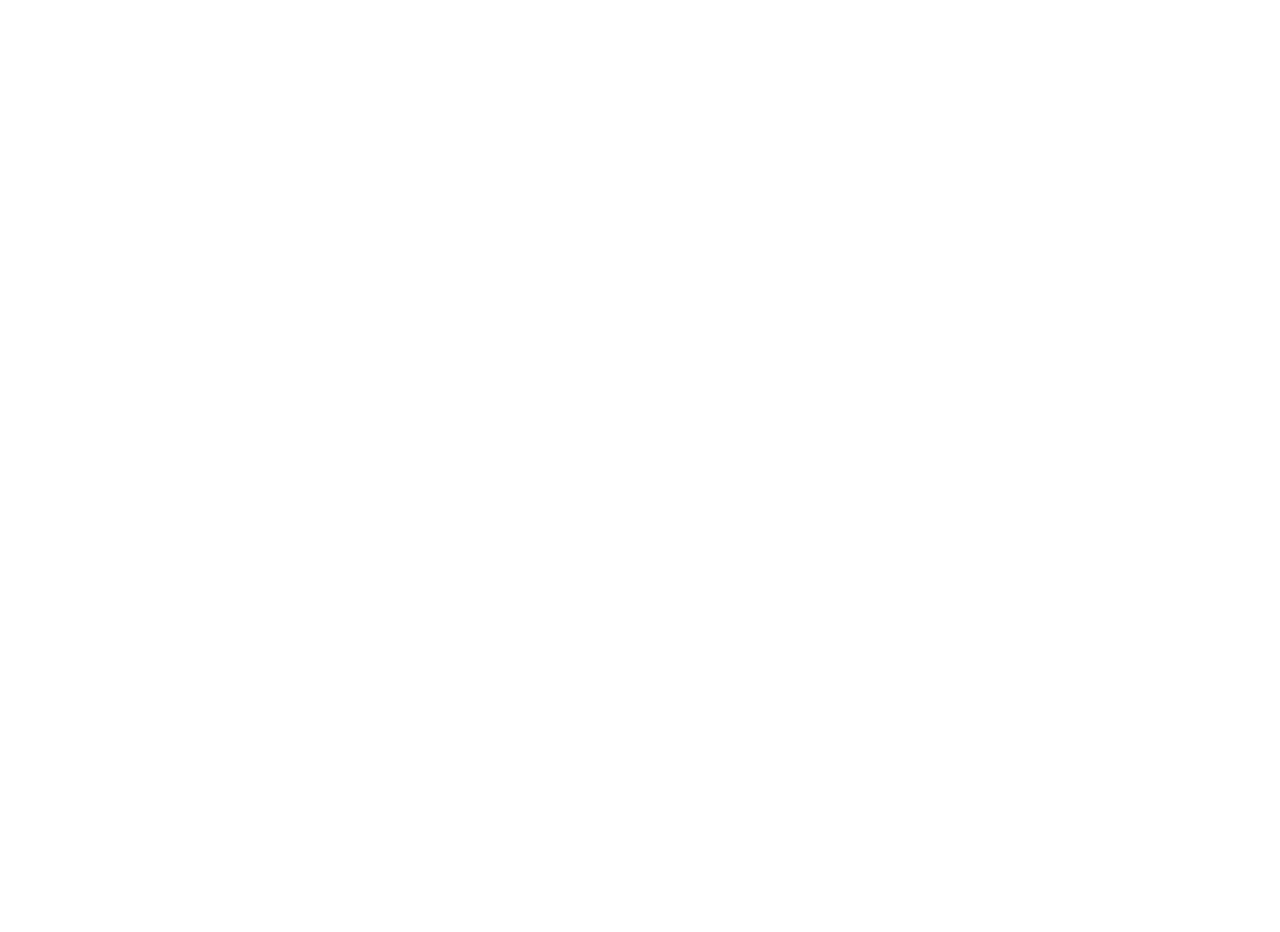
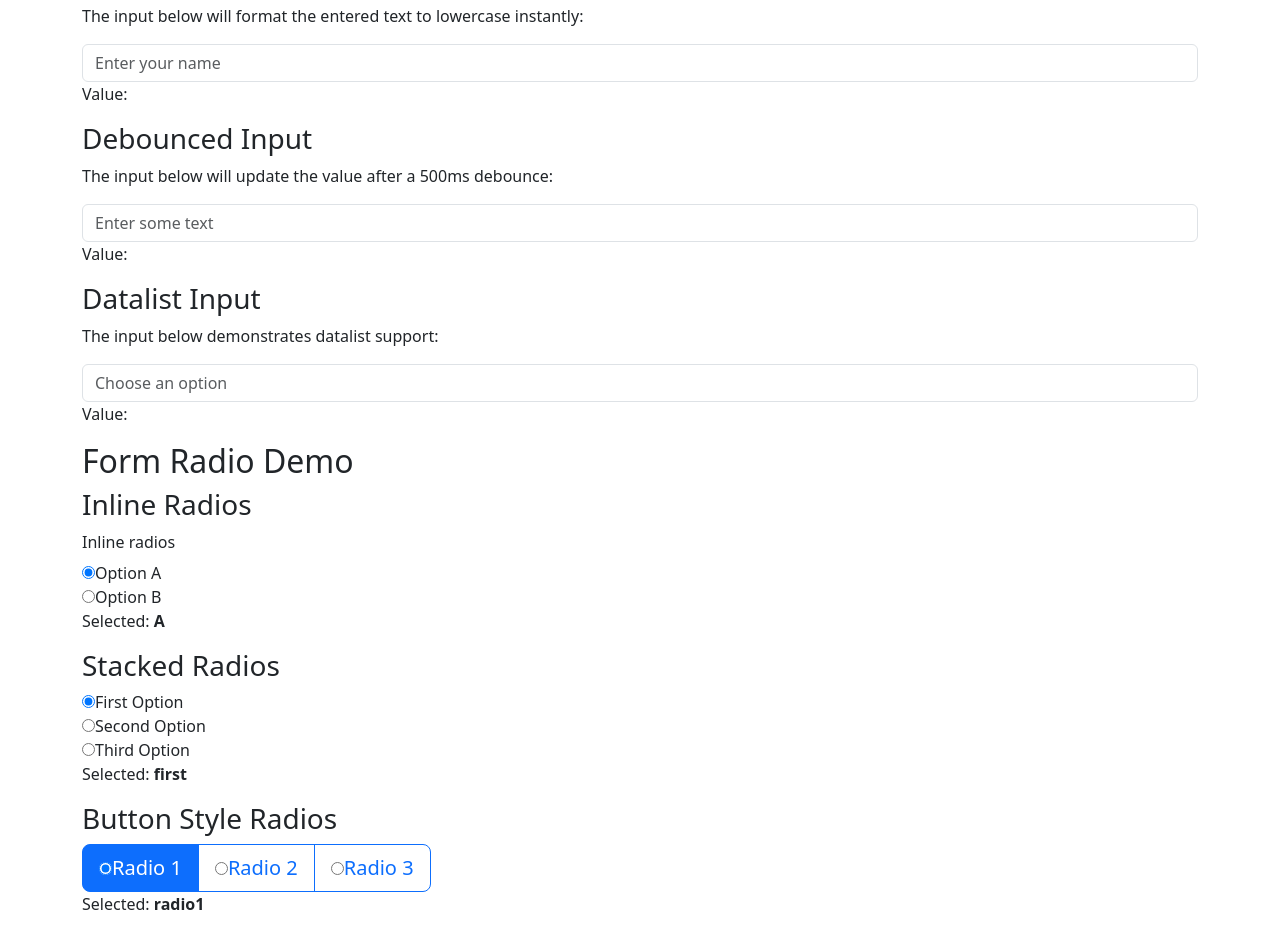
Before and after one commit to JavierDibo/boostrap-vue-proyecto, a Vue app: page /app/forms in a window 1280 px wide. Shown: the part 3000-3932 px from the top of the page. Before the commit the page ends 2963 px from the top, so only its background shows below. Built offline with nearby package versions, Linux system fonts and the light colour scheme.

Commit message:
Form Radio and Input

```diff
--- /dev/null
+++ b/src/components/form/FormInputDemo.vue
@@ -0,0 +1,44 @@
+<!-- FormInputDemo.vue -->
+<template>
+  <div>
+    <!-- Formatted Input -->
+    <h3>Formatted Input</h3>
+    <p>The input below will format the entered text to lowercase instantly:</p>
+    <b-form-input v-model="formattedText" :formatter="formatter" placeholder="Enter your name"></b-form-input>
+    <p>Value: {{ formattedText }}</p>
+
+    <!-- Debounced Input -->
+    <h3>Debounced Input</h3>
+    <p>The input below will update the value after a 500ms debounce:</p>
+    <b-form-input v-model="debouncedText" debounce="500" placeholder="Enter some text"></b-form-input>
+    <p>Value: {{ debouncedText }}</p>
+
+    <!-- Datalist Input -->
+    <h3>Datalist Input</h3>
+    <p>The input below demonstrates datalist support:</p>
+    <b-form-input v-model="datalistText" list="my-list-id" placeholder="Choose an option"></b-form-input>
+    <datalist id="my-list-id">
+      <option>Option 1</option>
+      <option>Option 2</option>
+      <option>Option 3</option>
+    </datalist>
+    <p>Value: {{ datalistText }}</p>
+  </div>
+</template>
+
+<script>
+export default {
+  data() {
+    return {
+      formattedText: '',
+      debouncedText: '',
+      datalistText: ''
+    }
+  },
+  methods: {
+    formatter(value) {
+      return value.toLowerCase();
+    }
+  }
+}
+</script>
--- /dev/null
+++ b/src/components/form/FormRadioDemo.vue
@@ -0,0 +1,57 @@
+<template>
+  <div>
+    <h2>Form Radio Demo</h2>
+
+    <!-- Inline radios -->
+    <h3>Inline Radios</h3>
+    <b-form-group label="Inline radios">
+      <b-form-radio v-model="ex1Selected" name="ex1-radios" value="A">Option A</b-form-radio>
+      <b-form-radio v-model="ex1Selected" name="ex1-radios" value="B">Option B</b-form-radio>
+    </b-form-group>
+    <p>Selected: <strong>{{ ex1Selected }}</strong></p>
+
+    <!-- Stacked radios -->
+    <h3>Stacked Radios</h3>
+    <b-form-radio-group
+        v-model="ex2Selected"
+        :options="ex2Options"
+        stacked
+        name="ex2-radios"
+    ></b-form-radio-group>
+    <p>Selected: <strong>{{ ex2Selected }}</strong></p>
+
+    <!-- Button style radios -->
+    <h3>Button Style Radios</h3>
+    <b-form-radio-group
+        v-model="ex3Selected"
+        :options="ex3Options"
+        buttons
+        button-variant="outline-primary"
+        size="lg"
+        name="ex3-radio-btn"
+    ></b-form-radio-group>
+    <p>Selected: <strong>{{ ex3Selected }}</strong></p>
+  </div>
+</template>
+
+<script>
+export default {
+  data() {
+    return {
+      ex1Selected: 'A',
+      ex2Selected: 'first',
+      ex2Options: [
+        { text: 'First Option', value: 'first' },
+        { text: 'Second Option', value: 'second' },
+        { text: 'Third Option', value: 'third' }
+      ],
+      ex3Selected: 'radio1',
+      ex3Options: [
+        { text: 'Radio 1', value: 'radio1' },
+        { text: 'Radio 2', value: 'radio2' },
+        { text: 'Radio 3', value: 'radio3' }
+      ]
+    }
+  }
+}
+</script>
--- a/src/views/FormsView.vue
+++ b/src/views/FormsView.vue
@@ -8,6 +8,8 @@
       <FormDateDemo />
       <FormFileDemo />
       <FormGroupDemo />
+      <FormInputDemo />
+      <FormRadioDemo />
     </div>
   </b-container>
 </template>
@@ -15,17 +17,21 @@
 <script>
 
 
-import FormDemo from "@/components/FormDemo.vue";
-import FormCheckboxDemo from "@/components/FormCheckboxDemo.vue";
-import FormDateDemo from "@/components/FormDateDemo.vue";
-import FormFileDemo from "@/components/FormFileDemo.vue";
-import FormGroupDemo from "@/components/FormGroupDemo.vue";
+import FormDemo from "@/components/form/FormDemo.vue";
+import FormCheckboxDemo from "@/components/form/FormCheckboxDemo.vue";
+import FormDateDemo from "@/components/form/FormDateDemo.vue";
+import FormFileDemo from "@/components/form/FormFileDemo.vue";
+import FormGroupDemo from "@/components/form/FormGroupDemo.vue";
+import FormInputDemo from "@/components/form/FormInputDemo.vue";
+import FormRadioDemo from "@/components/form/FormRadioDemo.vue";
 export default {
   components: {
+    FormRadioDemo,
     FormGroupDemo,
     FormFileDemo,
     FormDateDemo,
     FormCheckboxDemo,
+    FormInputDemo,
     FormDemo,
   },
 };
```
Also changed, not shown: src/components/form/FormCheckboxDemo.vue (renamed from src/components/FormCheckboxDemo.vue), src/components/form/FormDateDemo.vue (renamed from src/components/FormDateDemo.vue), src/components/form/FormDemo.vue (renamed from src/components/FormDemo.vue), src/components/form/FormFileDemo.vue (renamed from src/components/FormFileDemo.vue), src/components/form/FormGroupDemo.vue (renamed from src/components/FormGroupDemo.vue).
